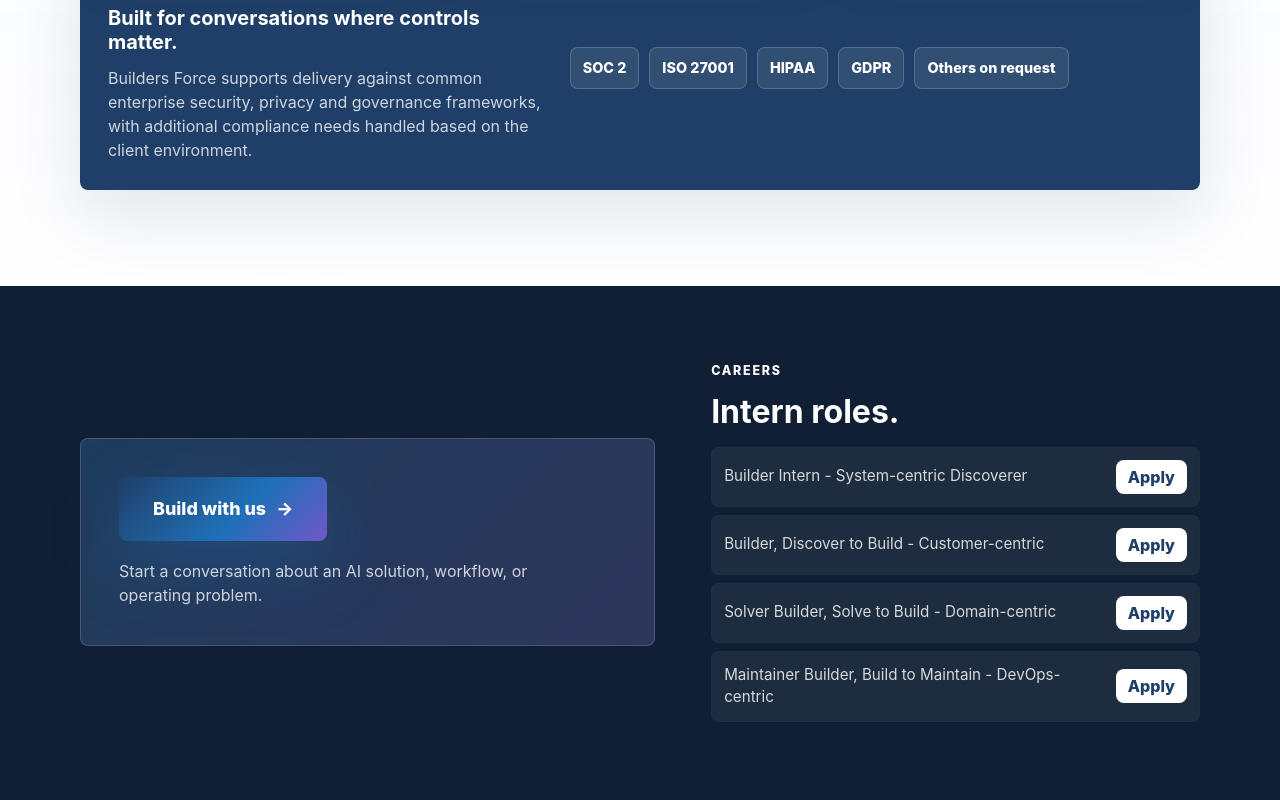
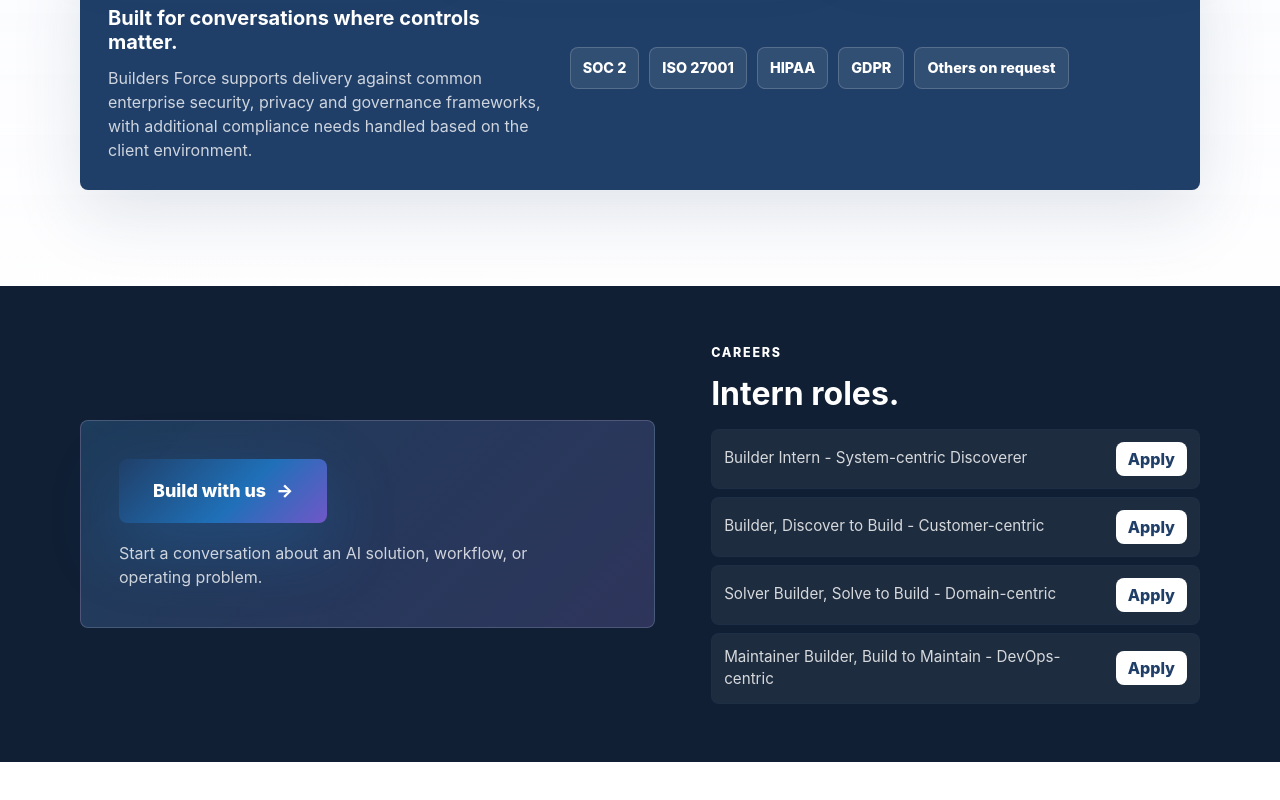
Before and after one commit to AmruthSrivatsan/BuildersForceWebsite, a React (Vite) app: page / in a window 1280 px wide. Shown: the part 6443-7243 px from the top of the page. After the commit the page ends 7205 px from the top, so only its background shows below. Built offline with nearby package versions, Linux system fonts and the light colour scheme.

Commit message:
Reduce footer height

```diff
--- a/src/main.jsx
+++ b/src/main.jsx
@@ -392,7 +392,7 @@
   };
 
   return (
-    <footer className="footer snap-page" id="contact">
+    <footer className="footer" id="contact">
       <div className="section-inner footer-grid">
         <div className="footer-contact">
           <a className="primary-cta" href={`mailto:${contactEmail}`}>
--- a/src/styles.css
+++ b/src/styles.css
@@ -834,12 +834,13 @@
 }
 
 .footer {
+  min-height: auto;
   background: #101f34;
   color: white;
 }
 
 .footer .section-inner {
-  padding-block: clamp(44px, 6vw, 76px);
+  padding-block: clamp(34px, 4.8vw, 58px);
 }
 
 .footer-grid {
```
